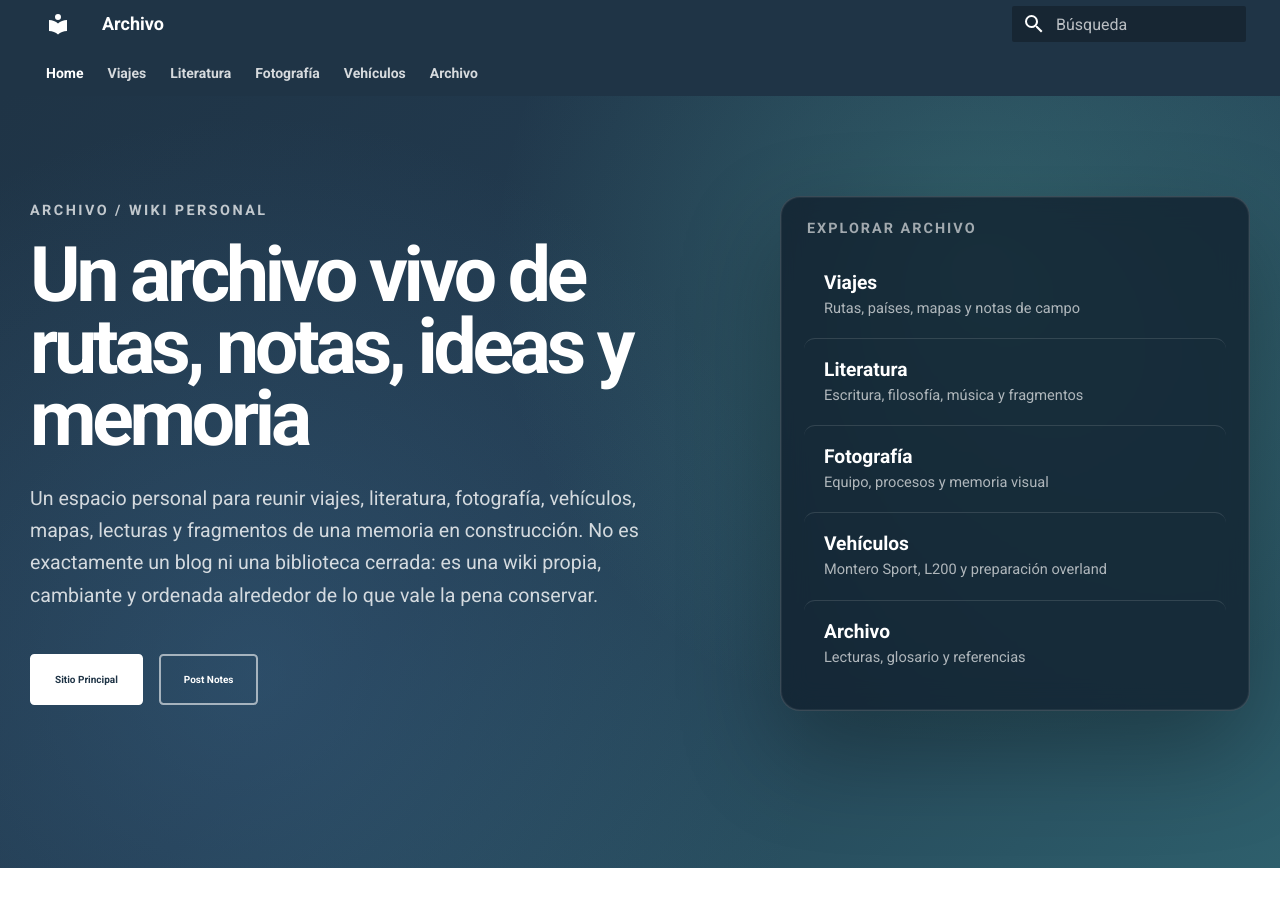
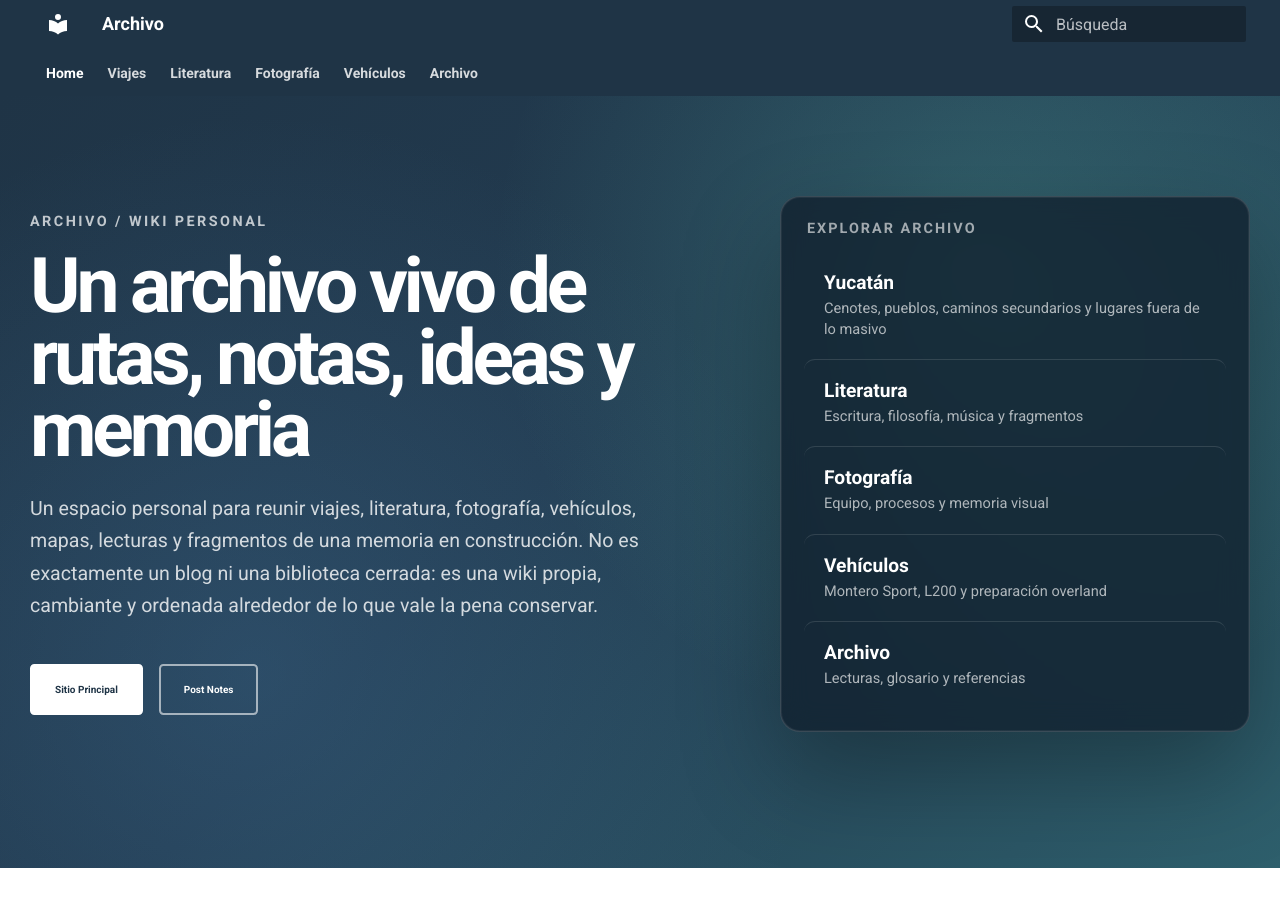
Before and after one commit to metajorge/wiki-personal, an MkDocs documentation site: the page built from docs/index.md, in a window 1280 px wide and 900 px high. Built offline with MkDocs 1.6.1 and Material for MkDocs 9.7.7, drawn with Linux system fonts in a browser that asks for light colours.

Commit message:
Diferenciar accesos curados de la portada

```diff
--- a/overrides/home.html
+++ b/overrides/home.html
@@ -30,10 +30,10 @@
     <aside class="jw-home__panel">
       <p class="jw-panel__label">Explorar archivo</p>
 
-      <a href="/viajes/mapas/" class="jw-panel__link">
-        <span>Viajes</span>
-        <small>Rutas, países, mapas y notas de campo</small>
-      </a>
+       <a href="/viajes/yucatan/" class="jw-panel__link">
+    <span>Yucatán</span>
+    <small>Cenotes, pueblos, caminos secundarios y lugares fuera de lo masivo</small>
+  </a>
 
       <a href="/ideas/escritura/" class="jw-panel__link">
         <span>Literatura</span>
```
